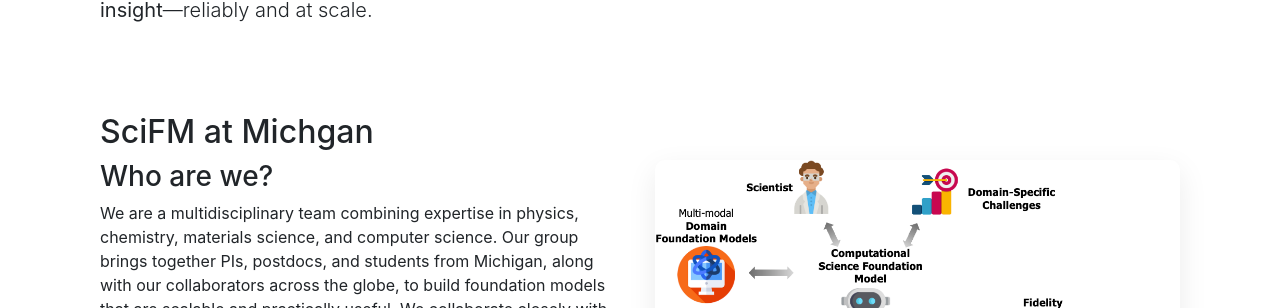
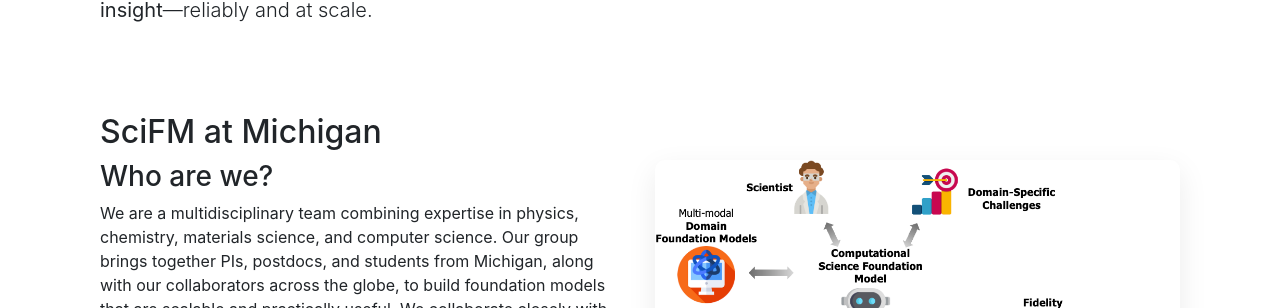
Before and after one commit to scifm/scifm.github.io, a Jekyll site: the page built from index.md, in a window 1280 px wide and 900 px high, scrolled down 655 px. Shown: the part 148-456 px from the top of the window. Built offline with Jekyll 4.4.1, drawn with Linux system fonts in a browser that asks for light colours; nearby versions of some CDN libraries.

Commit message:
Correct name Michigan in home

```diff
--- a/_layouts/home.html
+++ b/_layouts/home.html
@@ -43,7 +43,7 @@
 <section class="container mb-5">
     <div class="row">
         <div class="col-12">
-            <h2 class="mt-3">SciFM at Michgan</h2>
+            <h2 class="mt-3">SciFM at Michigan</h2>
         </div>
     </div>
     <div class="row align-items-start">
```
